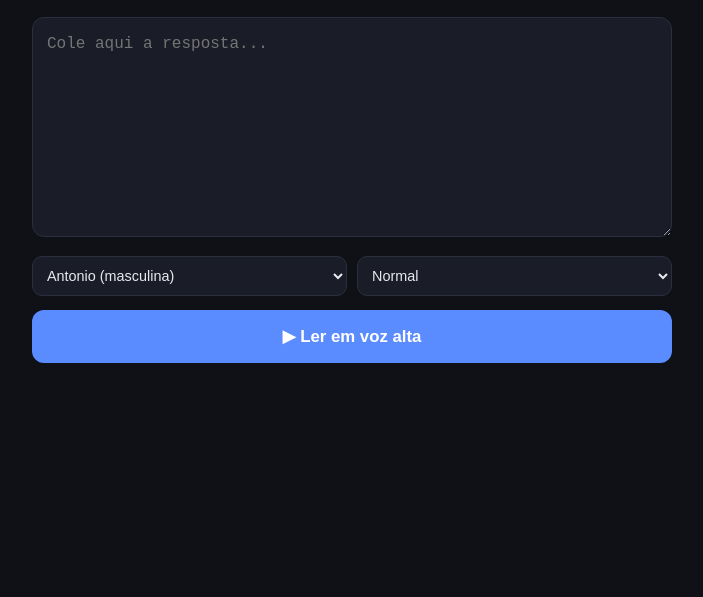
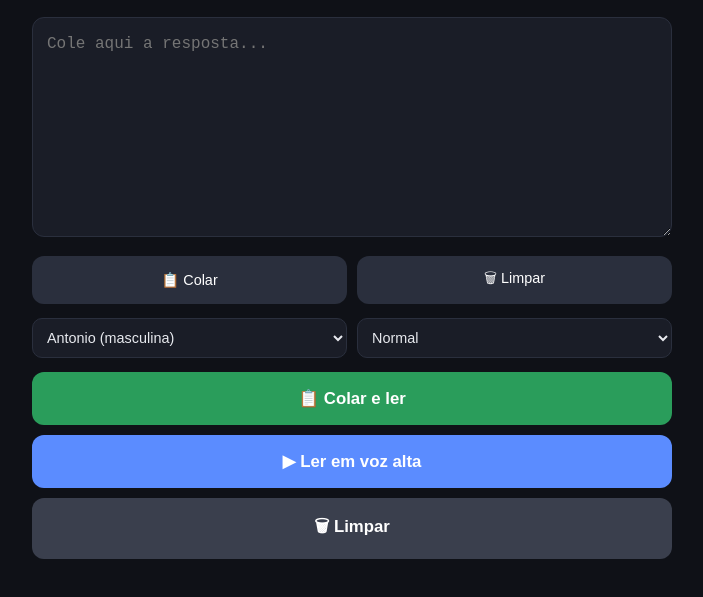
Before and after one commit to leandro-99/leitor-ia, a plain HTML site: page templates/index.html in a window 1280 px wide. Shown: the part 77-674 px from the top of the page, without its empty margins (288-991 px from the left). Drawn offline with Linux system fonts and the light colour scheme.

Commit message:
Update index.html

```diff
--- a/templates/index.html
+++ b/templates/index.html
@@ -1,4 +1,3 @@
-
 <!DOCTYPE html>
 <html lang="pt-BR">
 <head>
@@ -63,6 +62,14 @@
     }
     button:active { background: #4a78e0; }
     button:disabled { background: #3a3f4d; cursor: wait; }
+    button.secundario {
+      flex: 1;
+      padding: 12px;
+      font-size: 0.9rem;
+      background: #2a2f3d;
+      font-weight: 500;
+    }
+    button.secundario:active { background: #353b4a; }
     .status { text-align: center; margin-top: 14px; color: #8b92a5; font-size: 0.9rem; min-height: 20px; }
     audio { width: 100%; margin-top: 16px; }
   </style>
@@ -75,9 +82,16 @@
     <textarea id="texto" placeholder="Cole aqui a resposta..."></textarea>
 
     <div class="controles">
+      <button class="secundario" onclick="colar()">📋 Colar</button>
+      <button class="secundario" onclick="limpar()">🗑 Limpar</button>
+    </div>
+
+    <div class="controles">
       <select id="voz">
         <option value="pt-BR-AntonioNeural">Antonio (masculina)</option>
         <option value="pt-BR-FranciscaNeural">Francisca (feminina)</option>
+        <option value="pt-BR-ThalitaNeural">Thalita (feminina)</option>
+        <option value="pt-BR-ValerioNeural">Valério (masculina)</option>
       </select>
       <select id="velocidade">
         <option value="+0%">Normal</option>
@@ -87,12 +101,30 @@
       </select>
     </div>
 
+    <button id="btnColar" onclick="colarELer()" style="background:#2a9d5b; margin-bottom:10px;">📋 Colar e ler</button>
     <button id="btn" onclick="falar()">▶ Ler em voz alta</button>
+    <button id="btnLimpar" onclick="limpar()" style="background:#3a3f4d; margin-top:10px;">🗑 Limpar</button>
     <div class="status" id="status"></div>
     <audio id="player" controls style="display:none"></audio>
   </div>
 
   <script>
+    async function colar() {
+      const status = document.getElementById('status');
+      try {
+        const texto = await navigator.clipboard.readText();
+        document.getElementById('texto').value = texto;
+        status.textContent = 'Colado!';
+      } catch (e) {
+        status.textContent = 'Não consegui colar. Cole manualmente (segurar o dedo no campo).';
+      }
+    }
+
+    function limpar() {
+      document.getElementById('texto').value = '';
+      document.getElementById('status').textContent = 'Campo limpo.';
+    }
+
     async function falar() {
       const texto = document.getElementById('texto').value.trim();
       const voz = document.getElementById('voz').value;
```
